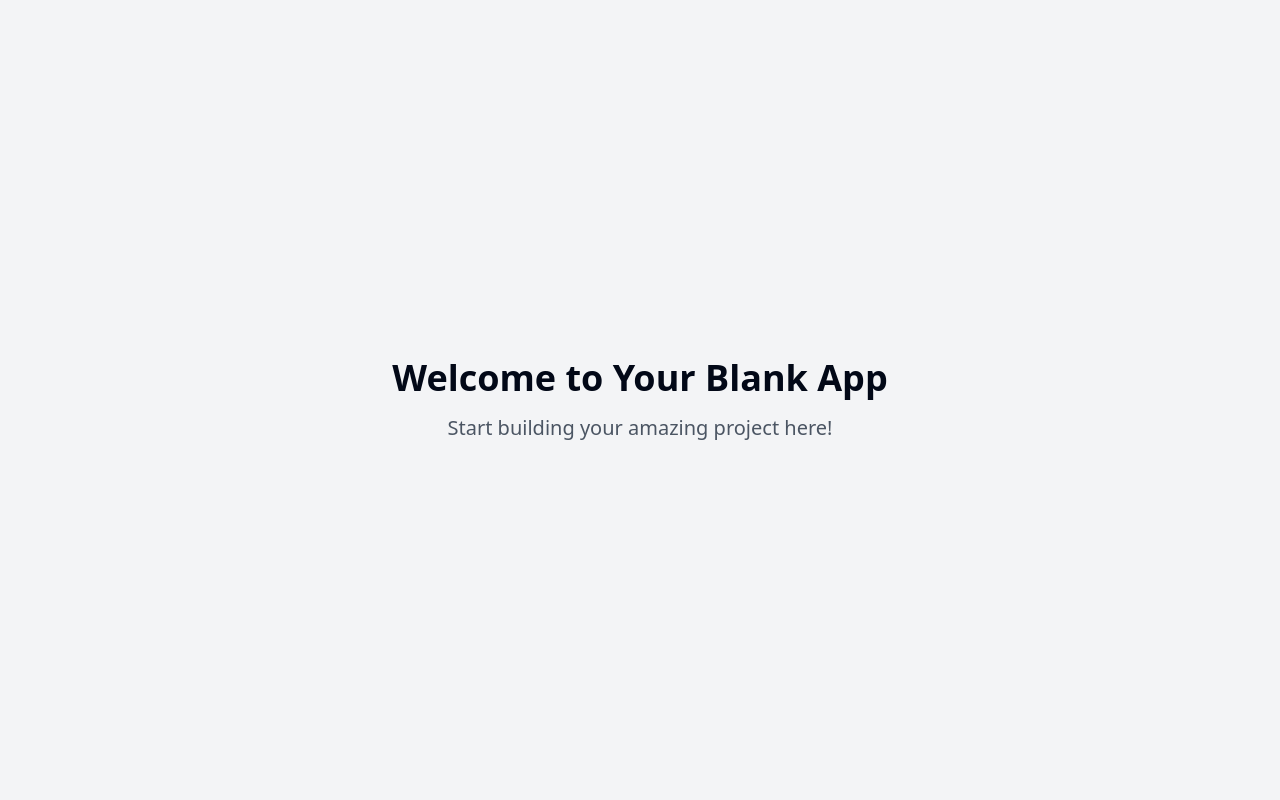
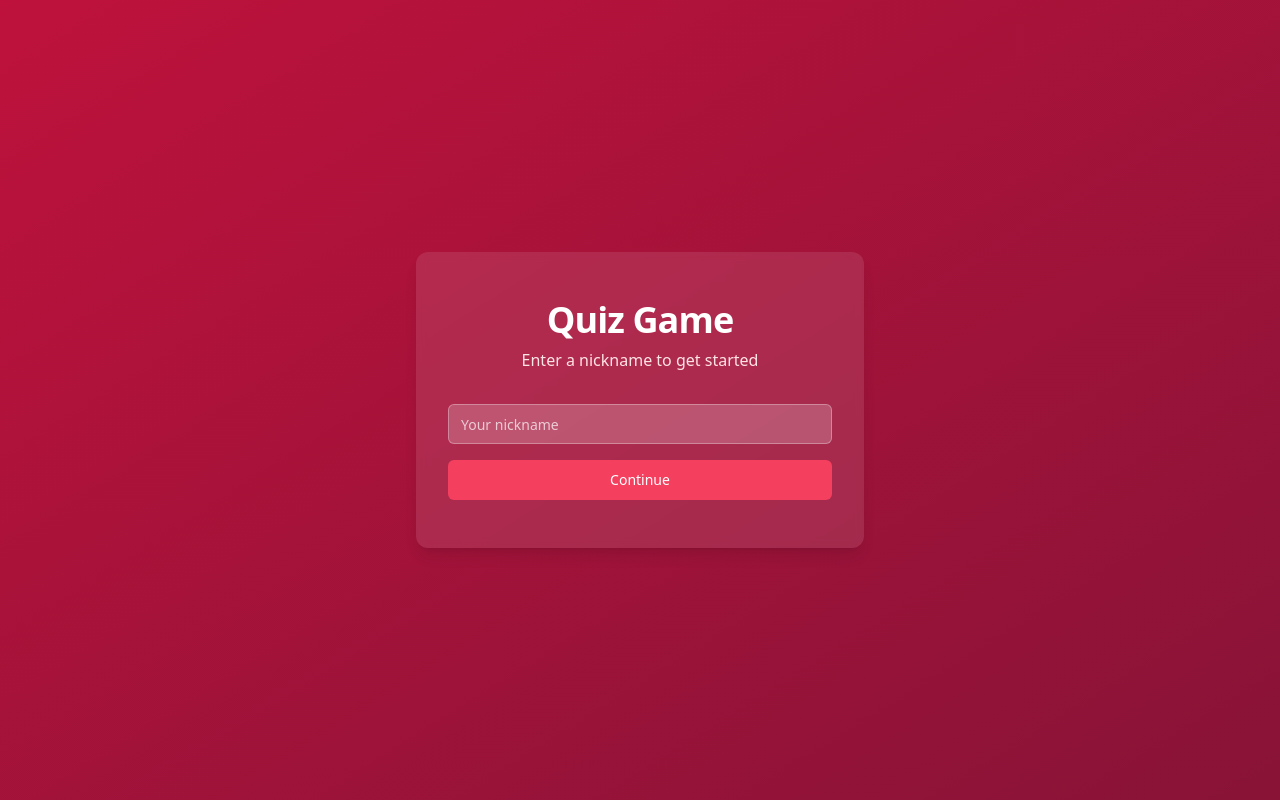
Before and after one commit to Waaajid/quiz-red-ready, a React (Vite) app: page / in a window 1280 px wide. Built offline with nearby package versions, Linux system fonts and the light colour scheme.

Commit message:
feat: Add welcome page
Implement a welcome page with a centered input for nickname entry and a "Continue" button.
The page should use a red-themed color palette and a minimalist design.
Ensure the nickname input is required.

```diff
--- a/index.html
+++ b/index.html
@@ -1,14 +1,15 @@
+
 <!DOCTYPE html>
 <html lang="en">
   <head>
     <meta charset="UTF-8" />
     <meta name="viewport" content="width=device-width, initial-scale=1.0" />
-    <title>quiz-red-ready</title>
-    <meta name="description" content="Lovable Generated Project" />
+    <title>Quiz Game</title>
+    <meta name="description" content="A simple and fun quiz game" />
     <meta name="author" content="Lovable" />
 
-    <meta property="og:title" content="quiz-red-ready" />
-    <meta property="og:description" content="Lovable Generated Project" />
+    <meta property="og:title" content="Quiz Game" />
+    <meta property="og:description" content="A simple and fun quiz game" />
     <meta property="og:type" content="website" />
     <meta property="og:image" content="https://lovable.dev/opengraph-image-p98pqg.png" />
 
--- a/src/App.tsx
+++ b/src/App.tsx
@@ -1,9 +1,12 @@
+
 import { Toaster } from "@/components/ui/toaster";
 import { Toaster as Sonner } from "@/components/ui/sonner";
 import { TooltipProvider } from "@/components/ui/tooltip";
 import { QueryClient, QueryClientProvider } from "@tanstack/react-query";
 import { BrowserRouter, Routes, Route } from "react-router-dom";
+import { QuizProvider } from "./context/QuizContext";
 import Index from "./pages/Index";
+import Quiz from "./pages/Quiz";
 import NotFound from "./pages/NotFound";
 
 const queryClient = new QueryClient();
@@ -11,15 +14,18 @@ const queryClient = new QueryClient();
 const App = () => (
   <QueryClientProvider client={queryClient}>
     <TooltipProvider>
+      <QuizProvider>
         <Toaster />
         <Sonner />
         <BrowserRouter>
           <Routes>
             <Route path="/" element={<Index />} />
+            <Route path="/quiz" element={<Quiz />} />
             {/* ADD ALL CUSTOM ROUTES ABOVE THE CATCH-ALL "*" ROUTE */}
             <Route path="*" element={<NotFound />} />
           </Routes>
         </BrowserRouter>
+      </QuizProvider>
     </TooltipProvider>
   </QueryClientProvider>
 );
--- /dev/null
+++ b/src/context/QuizContext.tsx
@@ -0,0 +1,27 @@
+
+import { createContext, useContext, useState, ReactNode } from 'react';
+
+interface QuizContextProps {
+  nickname: string;
+  setNickname: (nickname: string) => void;
+}
+
+const QuizContext = createContext<QuizContextProps | undefined>(undefined);
+
+export const QuizProvider = ({ children }: { children: ReactNode }) => {
+  const [nickname, setNickname] = useState<string>('');
+
+  return (
+    <QuizContext.Provider value={{ nickname, setNickname }}>
+      {children}
+    </QuizContext.Provider>
+  );
+};
+
+export const useQuiz = () => {
+  const context = useContext(QuizContext);
+  if (context === undefined) {
+    throw new Error('useQuiz must be used within a QuizProvider');
+  }
+  return context;
+};
--- a/src/pages/Index.tsx
+++ b/src/pages/Index.tsx
@@ -1,11 +1,65 @@
-// Update this page (the content is just a fallback if you fail to update the page)
+
+import { useState } from "react";
+import { useNavigate } from "react-router-dom";
+import { useQuiz } from "@/context/QuizContext";
+import { Input } from "@/components/ui/input";
+import { Button } from "@/components/ui/button";
+import { useToast } from "@/hooks/use-toast";
 
 const Index = () => {
+  const [inputValue, setInputValue] = useState("");
+  const { setNickname } = useQuiz();
+  const navigate = useNavigate();
+  const { toast } = useToast();
+
+  const handleContinue = () => {
+    if (!inputValue.trim()) {
+      toast({
+        title: "Nickname required",
+        description: "Please enter a nickname to continue",
+        variant: "destructive",
+      });
+      return;
+    }
+
+    setNickname(inputValue.trim());
+    navigate("/quiz");
+  };
+
+  const handleKeyDown = (event: React.KeyboardEvent) => {
+    if (event.key === "Enter") {
+      handleContinue();
+    }
+  };
+
   return (
-    <div className="min-h-screen flex items-center justify-center bg-gray-100">
-      <div className="text-center">
-        <h1 className="text-4xl font-bold mb-4">Welcome to Your Blank App</h1>
-        <p className="text-xl text-gray-600">Start building your amazing project here!</p>
+    <div className="min-h-screen flex items-center justify-center bg-gradient-to-br from-quiz-red-700 to-quiz-red-900">
+      <div className="w-full max-w-md px-8 py-12 rounded-xl bg-white/10 backdrop-blur-sm shadow-lg">
+        <div className="space-y-8 text-center">
+          <div className="space-y-2">
+            <h1 className="text-4xl font-bold tracking-tight text-white">Quiz Game</h1>
+            <p className="text-quiz-red-100">Enter a nickname to get started</p>
+          </div>
+
+          <div className="space-y-4">
+            <Input
+              type="text"
+              placeholder="Your nickname"
+              value={inputValue}
+              onChange={(e) => setInputValue(e.target.value)}
+              onKeyDown={handleKeyDown}
+              className="bg-white/20 border-white/30 text-white placeholder:text-white/70 focus:border-white"
+              maxLength={20}
+            />
+
+            <Button
+              onClick={handleContinue}
+              className="w-full bg-quiz-red-500 hover:bg-quiz-red-600 text-white font-medium transition-all duration-300 transform hover:scale-[1.03] active:scale-[0.97]"
+            >
+              Continue
+            </Button>
+          </div>
+        </div>
       </div>
     </div>
   );
--- /dev/null
+++ b/src/pages/Quiz.tsx
@@ -0,0 +1,50 @@
+
+import { useQuiz } from "@/context/QuizContext";
+import { useNavigate } from "react-router-dom";
+import { Button } from "@/components/ui/button";
+import { useEffect } from "react";
+
+const Quiz = () => {
+  const { nickname } = useQuiz();
+  const navigate = useNavigate();
+
+  // Redirect to home if no nickname is set
+  useEffect(() => {
+    if (!nickname) {
+      navigate("/");
+    }
+  }, [nickname, navigate]);
+
+  return (
+    <div className="min-h-screen flex flex-col bg-gradient-to-br from-quiz-red-700 to-quiz-red-900 text-white">
+      <header className="p-4 border-b border-white/10">
+        <div className="container flex justify-between items-center">
+          <h2 className="font-semibold">Quiz Game</h2>
+          <div className="bg-white/20 px-4 py-2 rounded-full">
+            <span className="font-medium">Playing as: </span>
+            <span className="font-bold">{nickname}</span>
+          </div>
+        </div>
+      </header>
+
+      <main className="flex-1 flex items-center justify-center">
+        <div className="text-center space-y-6">
+          <h1 className="text-3xl font-bold">Welcome to the Quiz, {nickname}!</h1>
+          <p className="text-xl max-w-md mx-auto">
+            The quiz will be implemented in the next phase.
+            For now, you can return to the welcome screen.
+          </p>
+          <Button
+            onClick={() => navigate("/")}
+            variant="outline"
+            className="bg-transparent border-white text-white hover:bg-white/20"
+          >
+            Return to Welcome Screen
+          </Button>
+        </div>
+      </main>
+    </div>
+  );
+};
+
+export default Quiz;
--- a/tailwind.config.ts
+++ b/tailwind.config.ts
@@ -1,3 +1,4 @@
+
 import type { Config } from "tailwindcss";
 
 export default {
@@ -61,6 +62,21 @@ export default {
 					'accent-foreground': 'hsl(var(--sidebar-accent-foreground))',
 					border: 'hsl(var(--sidebar-border))',
 					ring: 'hsl(var(--sidebar-ring))'
+				},
+				quiz: {
+					red: {
+						50: '#fff1f2',
+						100: '#ffe4e6',
+						200: '#fecdd3',
+						300: '#fda4af',
+						400: '#fb7185',
+						500: '#f43f5e',
+						600: '#e11d48',
+						700: '#be123c',
+						800: '#9f1239',
+						900: '#881337',
+						950: '#4c0519',
+					}
 				}
 			},
 			borderRadius: {
@@ -84,11 +100,16 @@ export default {
 					to: {
 						height: '0'
 					}
+				},
+				'pulse-slow': {
+					'0%, 100%': { opacity: '1' },
+					'50%': { opacity: '0.8' }
 				}
 			},
 			animation: {
 				'accordion-down': 'accordion-down 0.2s ease-out',
-				'accordion-up': 'accordion-up 0.2s ease-out'
+				'accordion-up': 'accordion-up 0.2s ease-out',
+				'pulse-slow': 'pulse-slow 2s cubic-bezier(0.4, 0, 0.6, 1) infinite'
 			}
 		}
 	},
```
Lines whose indentation alone changed are shown as unchanged.
